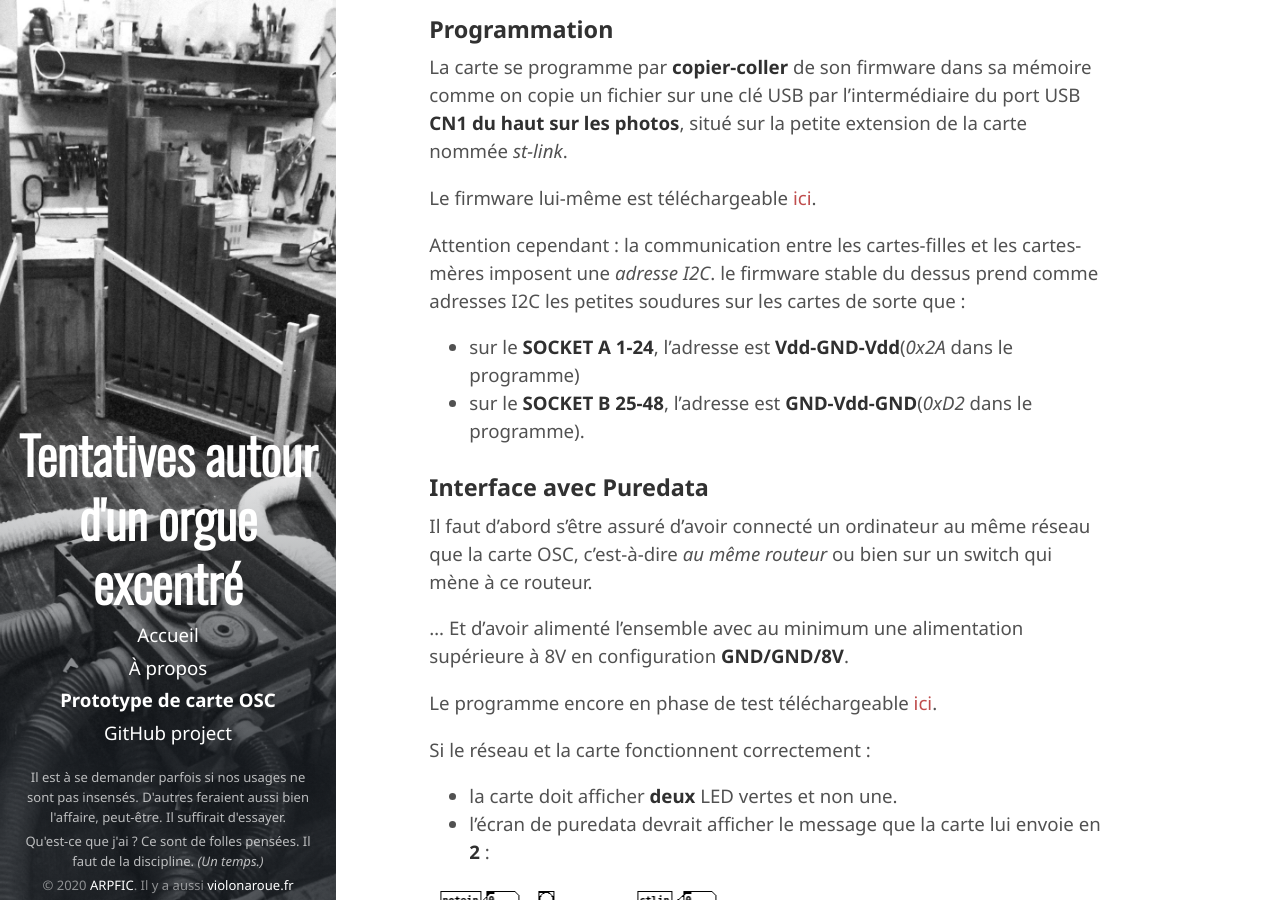
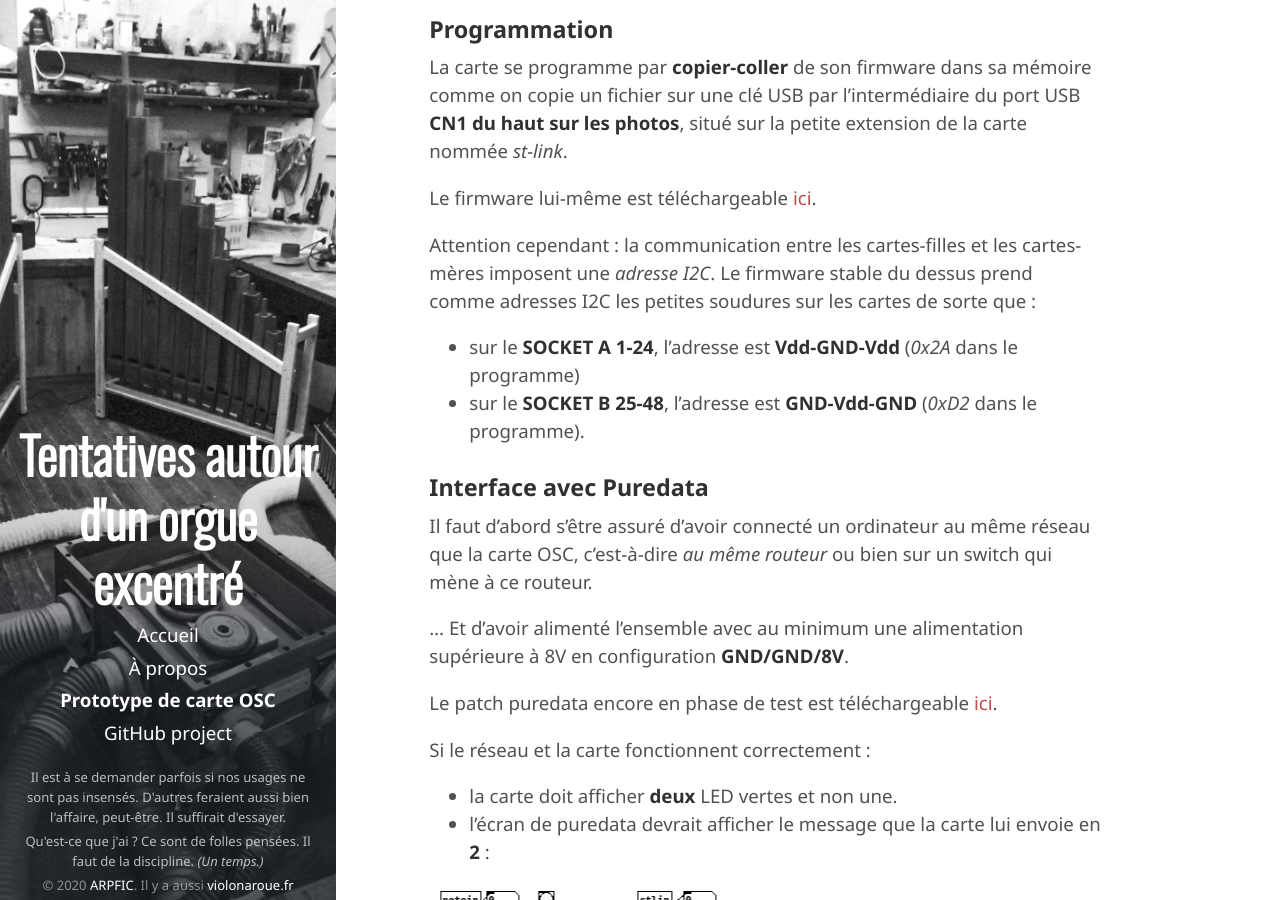
Before and after one commit to arpfic/arpfic.github.io, a Jekyll site: the page built from carte-osc.md, in a window 1280 px wide and 900 px high, scrolled down 3929 px. Built offline with Jekyll 4.4.1, drawn with Linux system fonts in a browser that asks for light colours; grey boxes are pictures that could not be loaded.

Commit message:
carte-osc maj

```diff
--- a/carte-osc.md
+++ b/carte-osc.md
@@ -68,10 +68,10 @@ La carte se programme par **copier-coller** de son firmware dans sa mémoire com
 
 Le firmware lui-même est téléchargeable [ici](https://raw.githubusercontent.com/arpfic/Organous_OSC/master/Firmware/Organous_OSC_stable.bin).
 
-Attention cependant : la communication entre les cartes-filles et les cartes-mères imposent une *adresse I2C*. le firmware stable du dessus prend comme adresses I2C les petites soudures sur les cartes de sorte que :
+Attention cependant : la communication entre les cartes-filles et les cartes-mères imposent une *adresse I2C*. Le firmware stable du dessus prend comme adresses I2C les petites soudures sur les cartes de sorte que :
 
-* sur le **SOCKET A 1-24**, l'adresse est **Vdd-GND-Vdd**(*0x2A* dans le programme)
-* sur le **SOCKET B 25-48**, l'adresse est **GND-Vdd-GND**(*0xD2* dans le programme).
+* sur le **SOCKET A 1-24**, l'adresse est **Vdd-GND-Vdd** (*0x2A* dans le programme)
+* sur le **SOCKET B 25-48**, l'adresse est **GND-Vdd-GND** (*0xD2* dans le programme).
 
 ### Interface avec Puredata
 
@@ -79,7 +79,7 @@ Il faut d'abord s'être assuré d'avoir connecté un ordinateur au même réseau
 
 ... Et d'avoir alimenté l'ensemble avec au minimum une alimentation supérieure à 8V en configuration **GND/GND/8V**.
 
-Le programme encore en phase de test téléchargeable [ici](https://raw.githubusercontent.com/arpfic/Organous_OSC/master/Puredata/pd_osc_F767ZI_stable.pd).
+Le patch puredata encore en phase de test est téléchargeable [ici](https://raw.githubusercontent.com/arpfic/Organous_OSC/master/Puredata/pd_osc_F767ZI_stable.pd).
 
 Si le réseau et la carte fonctionnent correctement :
 
```
